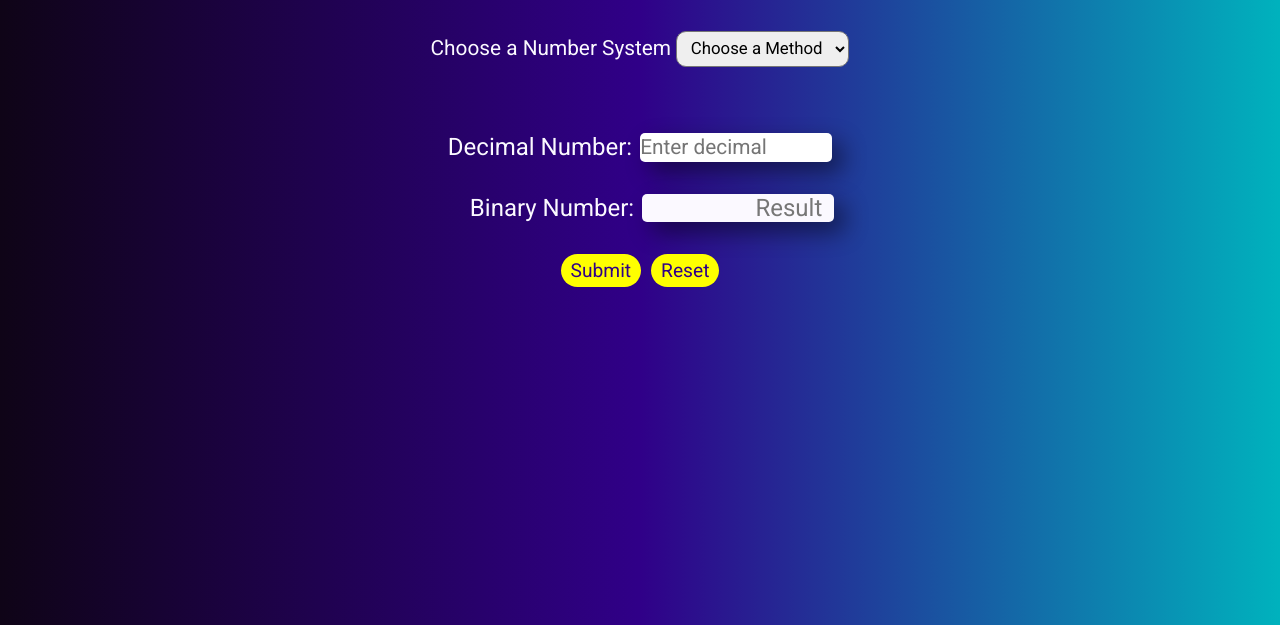
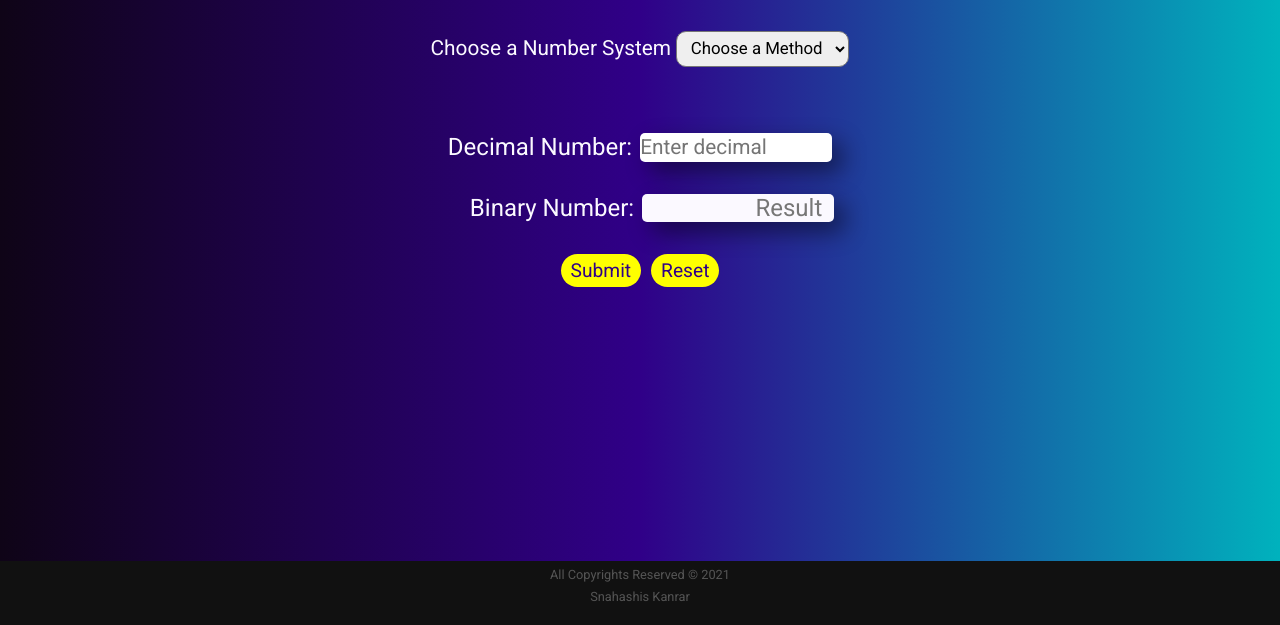
Before and after one commit to snahashisk/number_converter, a plain HTML site: page index.html in a window 1280 px wide. Shown: the part 175-800 px from the top of the page. Drawn offline with Linux system fonts and the light colour scheme.

Commit message:
3rd commit
footer added

```diff
--- a/index.html
+++ b/index.html
@@ -38,6 +38,10 @@
         <button class="reset" id="reset">Reset</button>
       </div>
     </div>
+    <footer>
+      <p class="copy">All Copyrights Reserved &#169 2021</p>
+      <p class="copy">Snahashis Kanrar</p>
+    </footer>
     <script src="./script.js"></script>
     <script src="./typed.min.js"></script>
     <script>
--- a/style.css
+++ b/style.css
@@ -108,3 +108,16 @@ select:focus {
   outline: none;
   border: 1px solid #bbbbbb;
 }
+footer {
+  background-color: #111;
+  height: 4rem;
+  width: 100vw;
+  position: absolute;
+  bottom: 0rem;
+}
+.copy {
+  text-align: center;
+  padding-top: 0.4rem;
+  color: #555;
+  font-size: 0.8rem;
+}
```
